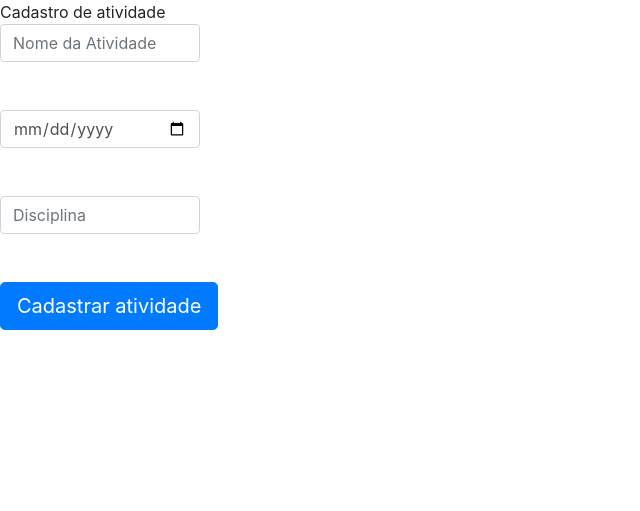
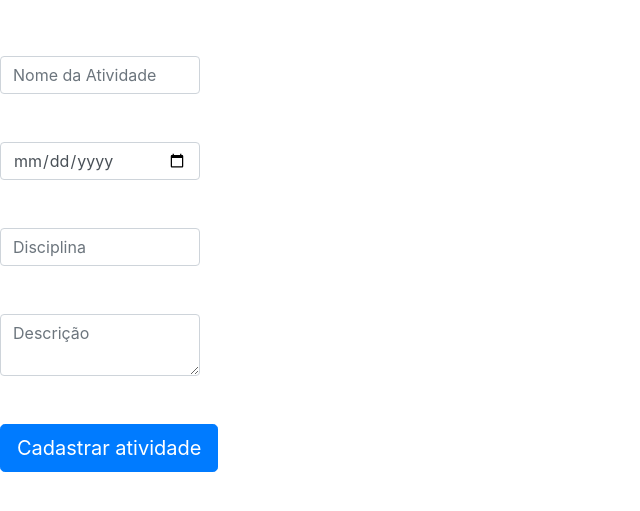
Before and after one commit to pedroca0312/Agenda-1.1, a PHP site: page /cadastro_atividade.php in a window 1280 px wide. Shown: the top 511 px of the page, without its empty margins (0-640 px from the left). Run offline with PHP 8.4, Linux system fonts and the light colour scheme; some libraries are stand-ins or nearby versions.

Commit message:
Add files via upload

```diff
--- a/tcc-master/tcc/views/cadastro_atividade.php
+++ b/tcc-master/tcc/views/cadastro_atividade.php
@@ -1,29 +1,41 @@
-<html>
+<html xmlns="http://www.w3.org/1999/html">
 <head>
     <link rel="stylesheet" href="https://stackpath.bootstrapcdn.com/bootstrap/4.1.0/css/bootstrap.min.css" integrity="sha384-9gVQ4dYFwwWSjIDZnLEWnxCjeSWFphJiwGPXr1jddIhOegiu1FwO5qRGvFXOdJZ4" crossorigin="anonymous">
     <link rel="stylesheet" type="text/css" href="../bootstrap-4.1.0-dist/css/bootstrap-grid.min.css">
     <script type="text/javascript" src="../bootstrap-4.1.0-dist/js/bootstrap.bundle.min.js"></script>
 
     <style type="text/css">@import url(../css/style_cadastro_atividade.css); </style>
-
+    <style>
+        h1{color:white}
+    </style>
 </head>
 <body>
 <form action="?acao=verifica" method="post">
-    Cadastro de atividade
+
+    <h1>Cadastro de atividade</h1>
+
+
   <div id="nome_atividade">
 
       <input type="text" class="form-control inputLogin" name="nome_atividade" placeholder="Nome da Atividade" style="width: 200px"> <br><br>
 
-
+  </div>
 
   <div id="data">
 
-        <input class="form-control inputLogin" type="date" name="data" placeholder="Senha" style="width: 200px"> <br><br>
+      <input class="form-control inputLogin" type="date" name="data" placeholder="Senha" style="width: 200px"> <br><br>
 
 
-      <div id="disciplina">
+
+    <div id="disciplina">
 
           <input name="disciplina" type="text" class="form-control inputLogin" placeholder="Disciplina" style="width: 200px"> <br> <br>
+
+
+
+    <div id="descricao">
+
+              <textarea name="descricao" type="text" class="form-control inputLogin" placeholder="Descrição" style="width: 200px" ></textarea> <br> <br>
 
 
 
@@ -35,6 +47,9 @@
 
 
 
+
+
+
         <script src="https://code.jquery.com/jquery-3.3.1.slim.min.js" integrity="sha384-q8i/X+965DzO0rT7abK41JStQIAqVgRVzpbzo5smXKp4YfRvH+8abtTE1Pi6jizo" crossorigin="anonymous"></script>
         <script src="https://cdnjs.cloudflare.com/ajax/libs/popper.js/1.14.0/umd/popper.min.js" integrity="sha384-cs/chFZiN24E4KMATLdqdvsezGxaGsi4hLGOzlXwp5UZB1LY//20VyM2taTB4QvJ" crossorigin="anonymous"></script>
         <script src="https://stackpath.bootstrapcdn.com/bootstrap/4.1.0/js/bootstrap.min.js" integrity="sha384-uefMccjFJAIv6A+rW+L4AHf99KvxDjWSu1z9VI8SKNVmz4sk7buKt/6v9KI65qnm" crossorigin="anonymous"></script>
```
